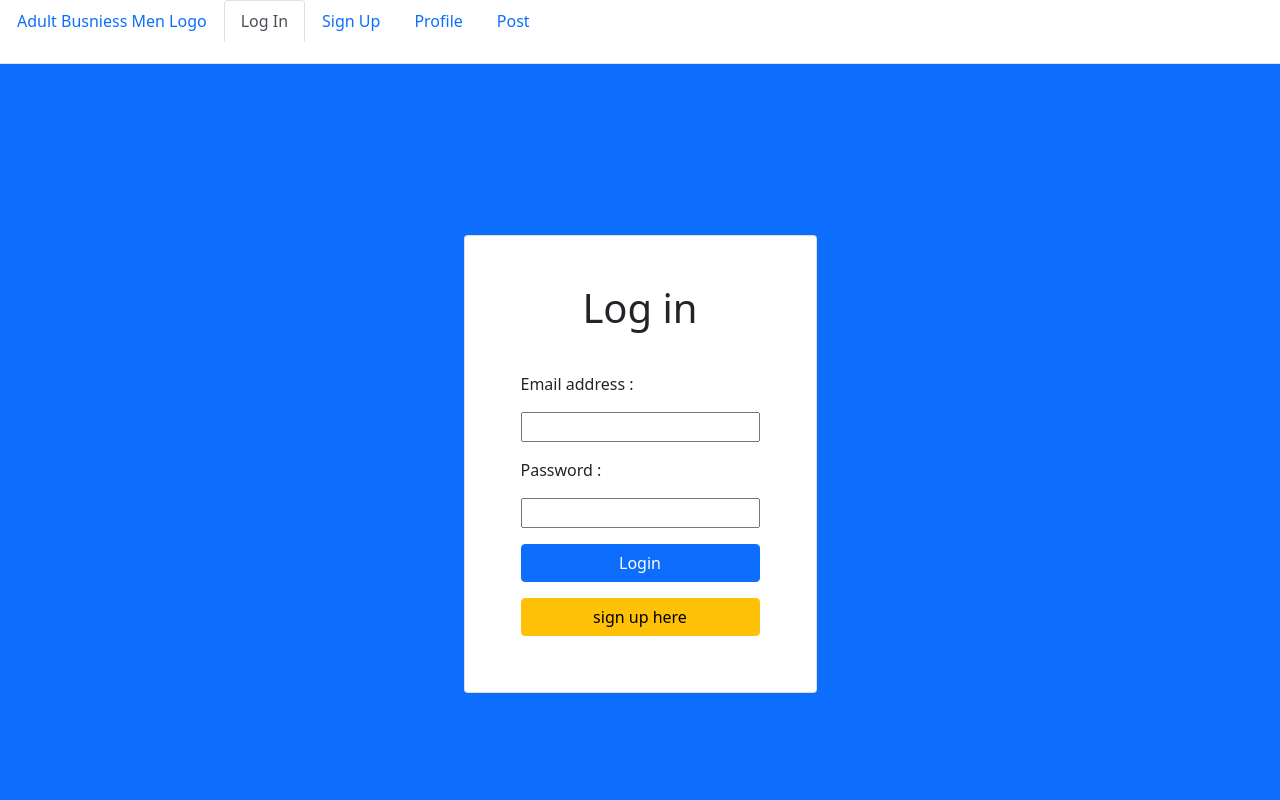
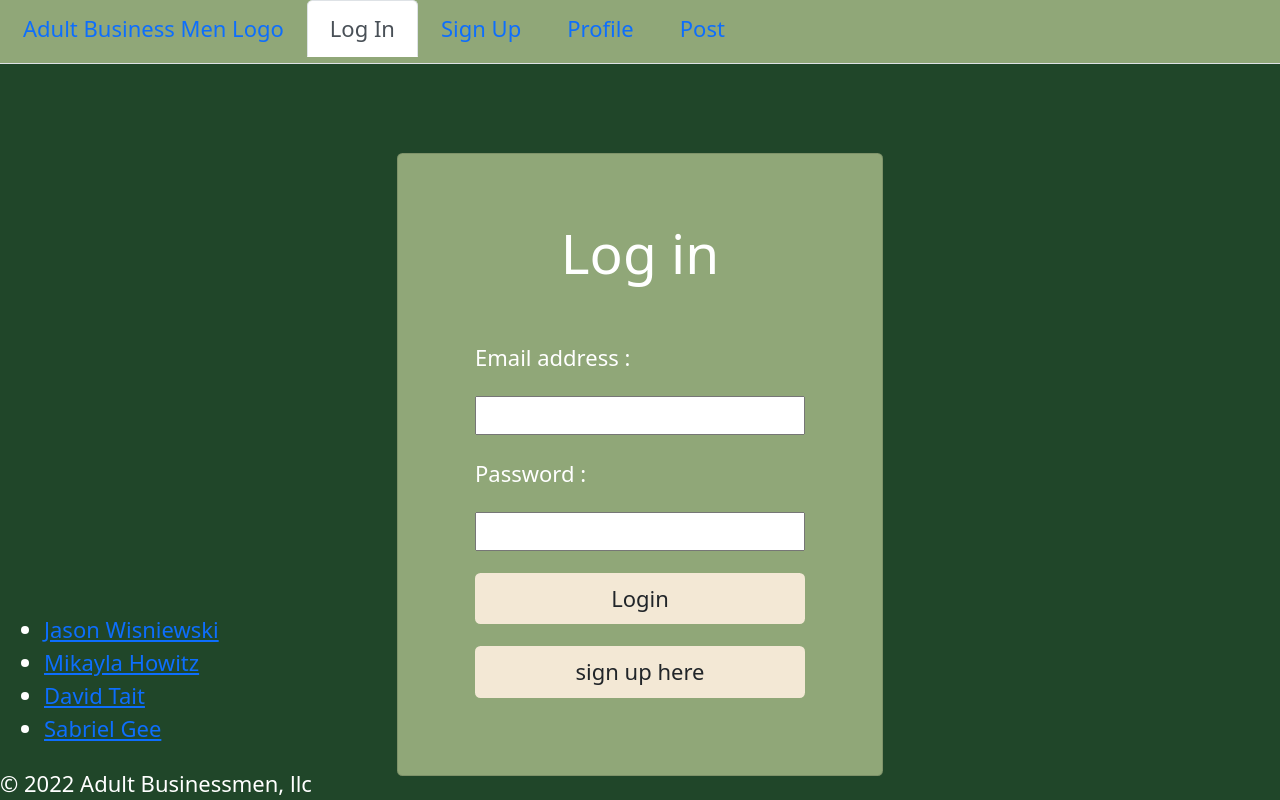
Before and after one commit to mhowitz/business-adultmen, a React (Create React App) app in the folder client/: page / in a window 1280 px wide. Shown: the top 800 px of the page. Built offline with nearby package versions, Linux system fonts and the light colour scheme.

Commit message:
some css

```diff
--- a/client/src/components/Footer.js
+++ b/client/src/components/Footer.js
@@ -2,22 +2,35 @@ import React from 'react'
 
 const Footer = () => {
   return (
+    <footer>
     <div className="d-flex flex-column justify-content-center">
       <ul>
         <li>
+          <a href='https://github.com/JasonWisniewski'>
           Jason Wisniewski
+          </a>
         </li>
         <li>
+          <a href='https://github.com/mhowitz'>
           Mikayla Howitz
+          </a>
         </li>
         <li>
+          <a href='https://github.com/davidtait1996'>
           David Tait
+          </a>
         </li>
         <li>
+          <a href='https://github.com/sabrielg'>
           Sabriel Gee
+          </a>
         </li>
       </ul>
+      <div>
+      &copy; 2022 Adult Businessmen, llc
+      </div>
     </div>
+    </footer>
   )
 }
 
--- a/client/src/components/NavBar.js
+++ b/client/src/components/NavBar.js
@@ -3,7 +3,7 @@ import React from 'react'
 const Navbar = ({ currentPage, handlePageChange }) => {
   return (
     <ul className="nav nav-tabs height-20">
-      <li className="nav-item">
+      <li className="nav-item text-white">
         <a
           href="#home"
           onClick={() => handlePageChange('Home')}
@@ -11,7 +11,7 @@ const Navbar = ({ currentPage, handlePageChange }) => {
           // If it is, we set the current page to 'nav-link-active', otherwise we set it to 'nav-link'
           className={currentPage === 'Home' ? 'nav-link active' : 'nav-link'}
         >
-          Adult Busniess Men Logo
+          Adult Business Men Logo
         </a>
       </li>
       <li className="nav-item">
--- a/client/src/components/pages/Login.js
+++ b/client/src/components/pages/Login.js
@@ -43,7 +43,7 @@ const Login = () => {
   }
 
   return (
-    <section className="d-flex justify-content-around align-items-center p-5 bg-primary height-100">
+    <section className="d-flex justify-content-around align-items-center p-5 height-100">
       <form className="card p-5" id="logInForm" onSubmit ={handleSubmit}>
         <h1 className= "text-center pb-4" data-testid='h1tag'>Log in</h1>
 
@@ -63,10 +63,10 @@ const Login = () => {
           type="text"
           name="name"/>
 
-        <button className="btn btn-primary m-2">
+        <button className="btn m-2">
         Login</button>
 
-        <button className="btn btn-warning m-2"
+        <button className="btn m-2"
           onClick={handlePageChange}>
           sign up here</button>
       </form>
--- a/client/src/components/pages/Post.js
+++ b/client/src/components/pages/Post.js
@@ -66,7 +66,7 @@ const Post = () => {
   }
 
   return (
-    <section className="d-flex justify-content-around align-items-center p-5 bg-primary height-100">
+    <section className="d-flex justify-content-around align-items-center p-5 height-100">
       <form className="card p-5" id ="contact-form red"
         onSubmit = {handleSubmit}>
 
--- a/client/src/components/pages/SignUp.js
+++ b/client/src/components/pages/SignUp.js
@@ -42,7 +42,7 @@ const SignUp = () => {
   };
 
   return (
-    <section className="d-flex justify-content-around align-items-center p-5 bg-primary height-100">
+    <section className="d-flex justify-content-around align-items-center p-5 height-100">
       <form className="card p-5"
         onSubmit={handleSubmit}>
         <h1 className= "text-center pb-4" data-testid='h1tag'>Sign Up</h1>
@@ -62,7 +62,7 @@ const SignUp = () => {
           type="text"
           name="name"/>
 
-        <button className="btn btn-primary m-2">Sign Up</button>
+        <button className="btn m-2">Sign Up</button>
       </form>
 
 
--- a/client/src/index.css
+++ b/client/src/index.css
@@ -1,16 +1,23 @@
 :root {
-  --primary-color: blue;
-  --secondary-color: yellow;
-  --third-color: green;
+  --primary-color: #204629;
+  --secondary-color: #f3e8d5;
+  --third-color: #90a778;
+  /* --primary-color: #B4A195;
+  --secondary-color: #FFF2E2;
+  --third-color: #2D2116; */
 }
 
-*, *::before, *::after {
+*,
+*::before,
+*::after {
   box-sizing: border-box;
 }
 
 body {
   height: 100vh;
   width: 100vw;
+  color: #fff !important;
+   background-color: var(--primary-color)!important;
 }
 
 .height-100 {
@@ -21,6 +28,42 @@ body {
   height: 8vh;
 }
 
-.red {
+.card {
+  padding-left: 20px;
+  padding-right: 20px;
+  padding-bottom: 20px;
+  padding-top: 20px;
+  background-color: var(--third-color) !important;
+}
+
+html {
+  font-family: "Martel Sans", sans-serif !important;
+  font-size: 22px;
+}
+
+@import url("https://fonts.googleapis.com/css2?family=Martel+Sans:wght@200&display=swap");
+
+div {
+  margin-bottom: 3rem;
+}
+div:last-child {
+  margin-bottom: 0;
+}
+
+/* .red {
   background-color: red;
+} */
+
+.btn {
+  background-color: var(--secondary-color) !important;
 }
+
+footer {
+	position: absolute;
+	bottom: 0;
+  text-decoration: none !important;
+}
+
+.nav-tabs {
+  background-color: var(--third-color) !important;
+}
```
